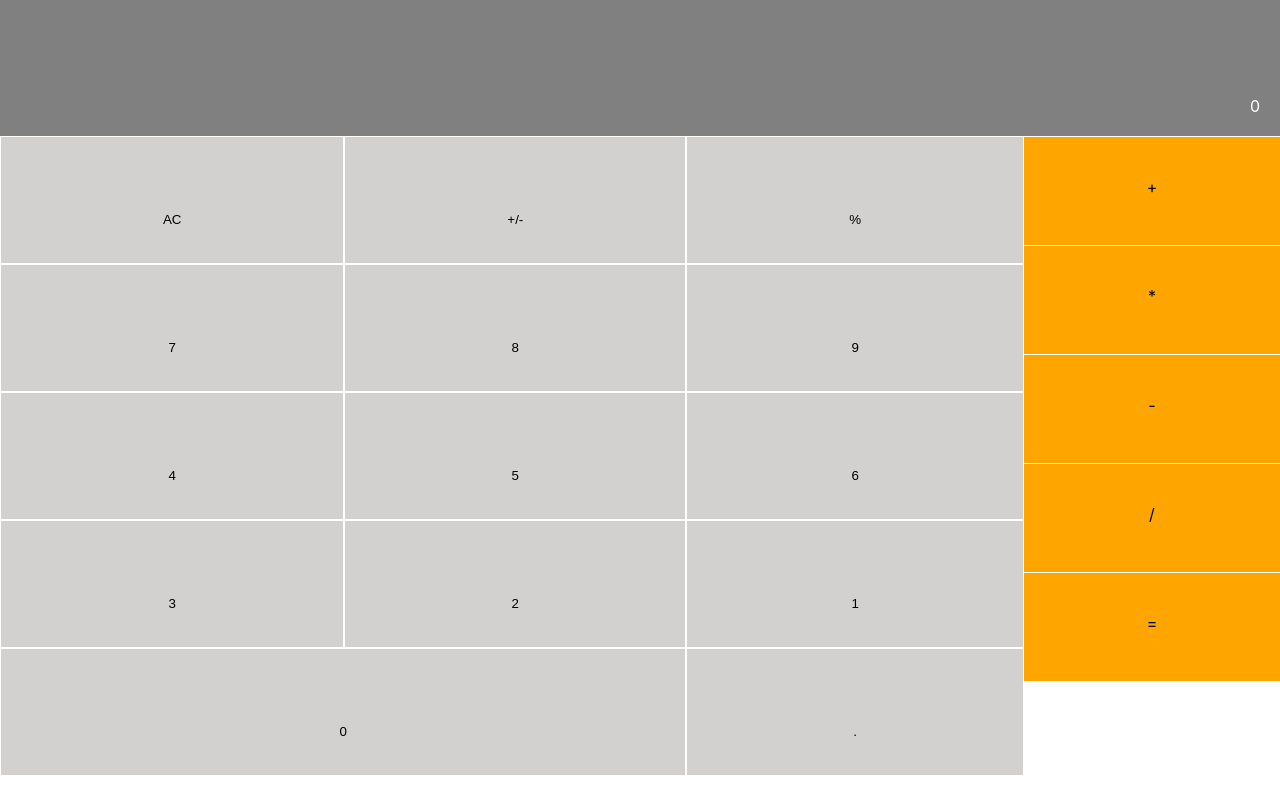
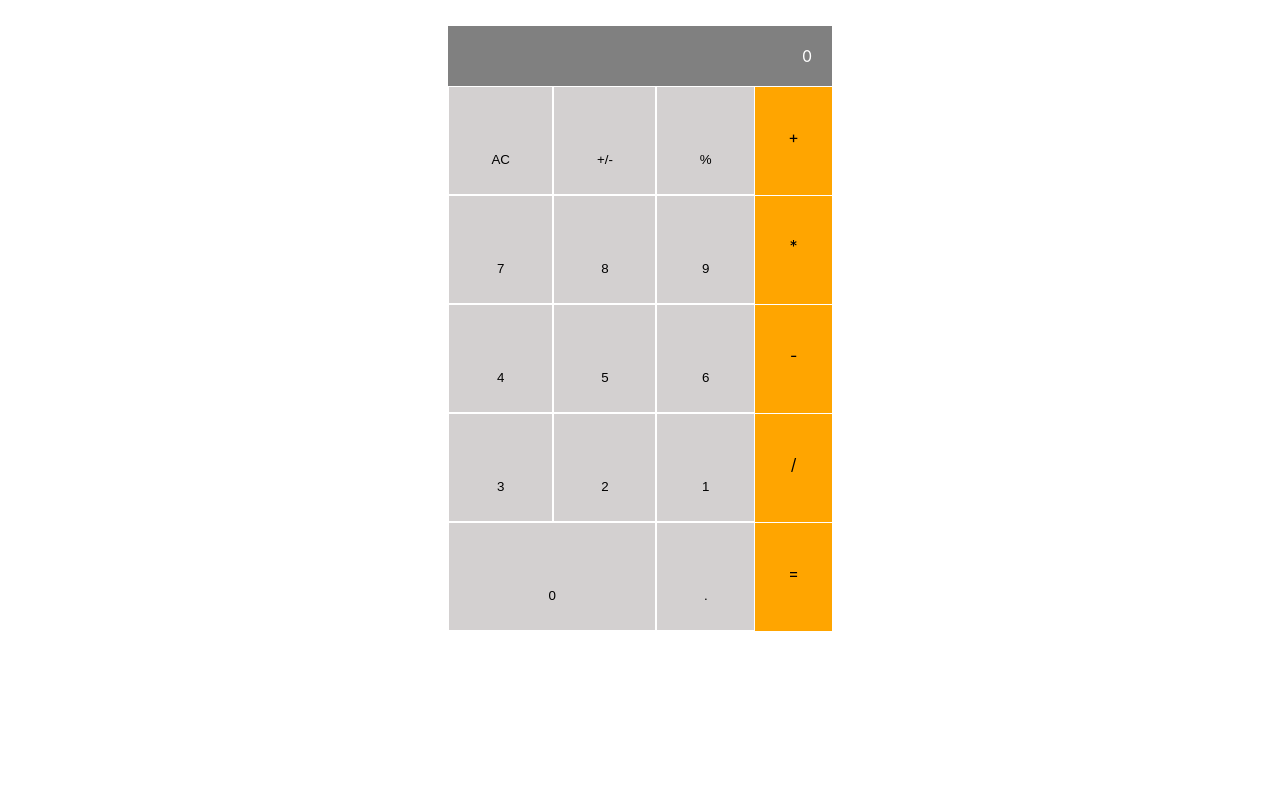
Before and after one commit to i-max-xi/Math-magicians, a React (Create React App) app: page /calc in a window 1280 px wide. Built offline with nearby package versions, Linux system fonts and the light colour scheme; the HTML template or start-up script is replaced by a standard one.

Commit message:
styled appearance

```diff
--- a/src/App.js
+++ b/src/App.js
@@ -5,9 +5,9 @@ class App extends React.Component{
   render() {
     return (
       <div className="App">
-        <header className="App-header">
-            <Calculator />
-        </header>
+        <div className='wholePage'>
+          <Calculator />
+        </div>
       </div>
     );
   }
--- a/src/Components/Calculator.css
+++ b/src/Components/Calculator.css
@@ -1,3 +1,8 @@
+.wholePage {
+    margin: auto;
+    margin-top: 2%;
+    width: 30vw;
+}
 .gray {
     background-color: gray;
     color: white;
@@ -9,7 +14,7 @@
     justify-content: flex-end;
     flex-direction: column;
     padding: 20px;
-    height: 12vh;
+    height: 12%;
     width: auto;
 }
 
@@ -20,7 +25,7 @@
 .calc-space {
     display: flex;
     width: 100%;
-    height: 80vh;
+    height: 80%;
     text-align: center;
     color:black;
 
```
